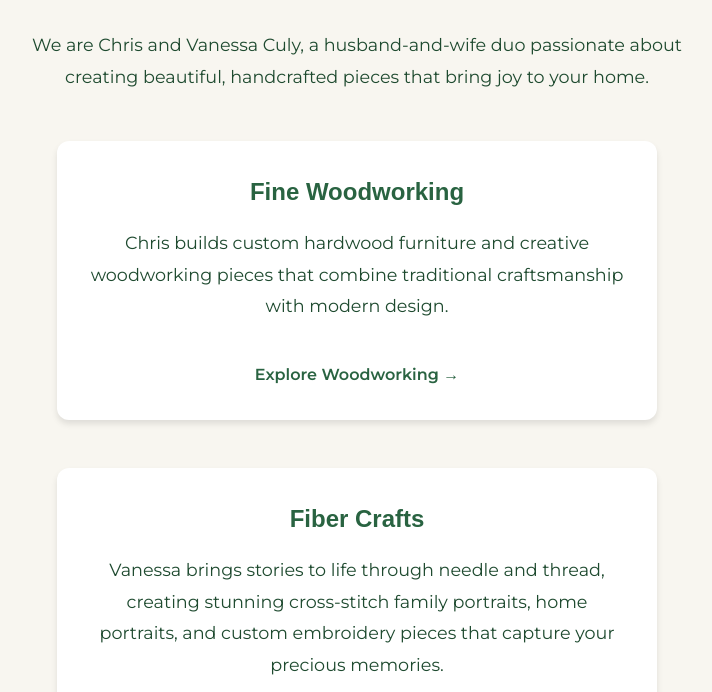
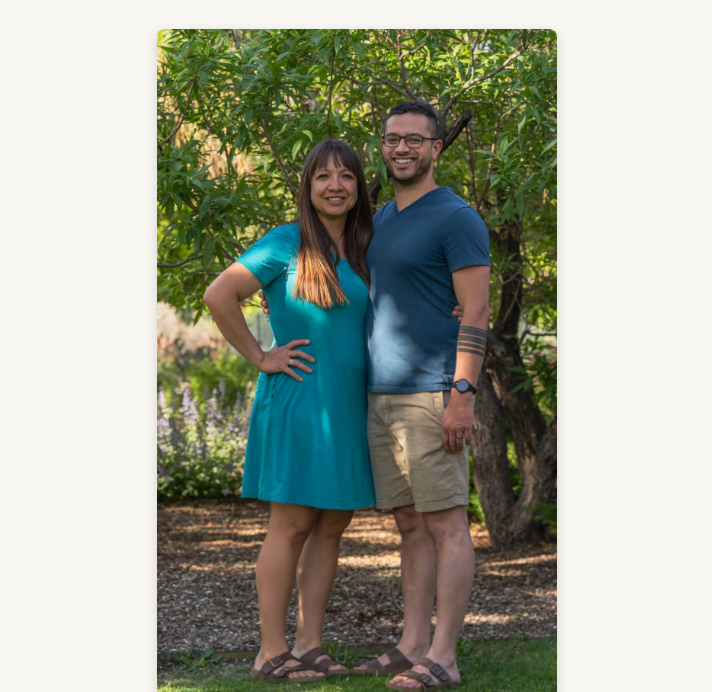
Before and after one commit to chrisculy/timbercreekmakerstudio, an Eleventy site: page src/index.njk in a window 1280 px wide. Shown: the part 628-1320 px from the top of the page, without its empty margins (283-995 px from the left). Built offline with nearby package versions, Linux system fonts and the light colour scheme; Eleventy itself is replaced by a stand-in of ours; files that its build step writes are made by us from their sources; a web font is replaced by a local one.

Commit message:
Add photo of us to about us section of the home page.

```diff
--- a/src/css/style.css
+++ b/src/css/style.css
@@ -408,6 +408,30 @@ section p {
     background-color: white;
 }
 
+/* About Us image styling */
+.about-us-image {
+    max-width: 400px;
+    width: 100%;
+    height: auto;
+    border-radius: 8px;
+    box-shadow: 0 4px 12px rgba(0, 0, 0, 0.15);
+    margin: 2rem auto;
+    display: block;
+    transition: transform 0.3s ease, box-shadow 0.3s ease;
+}
+
+.about-us-image:hover {
+    transform: translateY(-2px);
+    box-shadow: 0 6px 20px rgba(0, 0, 0, 0.2);
+}
+
+@media (max-width: 768px) {
+    .about-us-image {
+        max-width: 300px;
+        margin: 1.5rem auto;
+    }
+}
+
 footer {
     background-color: var(--primary-color);
     color: var(--primary-text-color);
--- a/src/index.njk
+++ b/src/index.njk
@@ -9,6 +9,9 @@ title: Home
 
 <section class="about">
     <h2>About Us</h2>
+
+    <img src="./images/us.jpg" alt="Chris and Vanessa Culy" class="about-us-image">
+
     <p>We are Chris and Vanessa Culy, a husband-and-wife duo passionate about creating beautiful, handcrafted pieces that bring joy to your home.</p>
 
     <div class="services">
```
Also changed, not shown: src/images/us.jpg (added).
